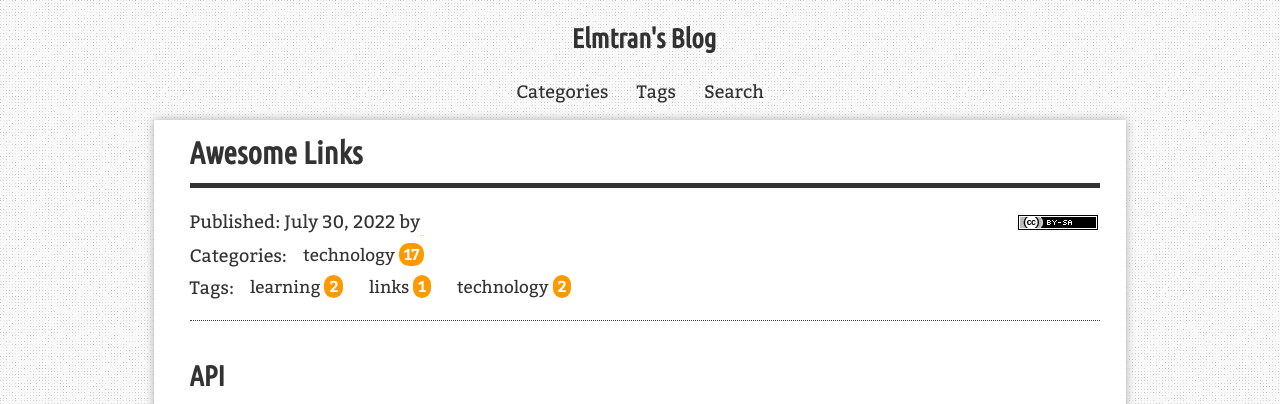
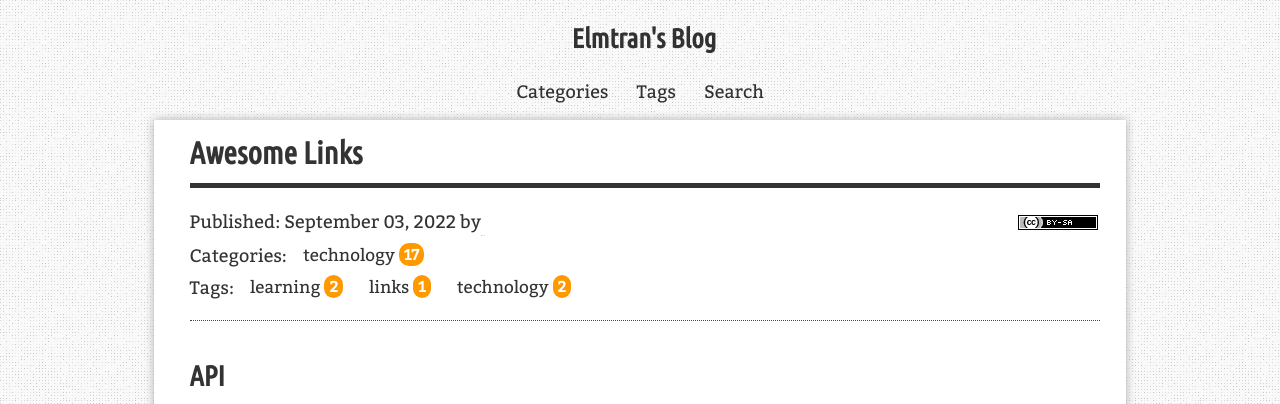
Before and after one commit to ElmTran/ElmTran.github.io, a Jekyll site: the page built from _posts/2022-09-03-awesome-links.md, in a window 1280 px wide and 900 px high. Shown: the top 404 px of the window. Built offline with Jekyll 4.4.1, drawn with Linux system fonts in a browser that asks for light colours; comment, search, counter and statistics services are not loaded.

Commit message:
change time of public

```diff
--- a/_posts/2022-07-30-awesome-links.md
+++ b/_posts/2022-09-03-awesome-links.md
@@ -5,7 +5,7 @@ description: "一些有用的链接"
 categories: [technology]
 tags: [learning, technology, links]
 redirect_from:
-  - /2022/09/22/
+  - /2022/09/03/
 ---
 
 ## API
```
